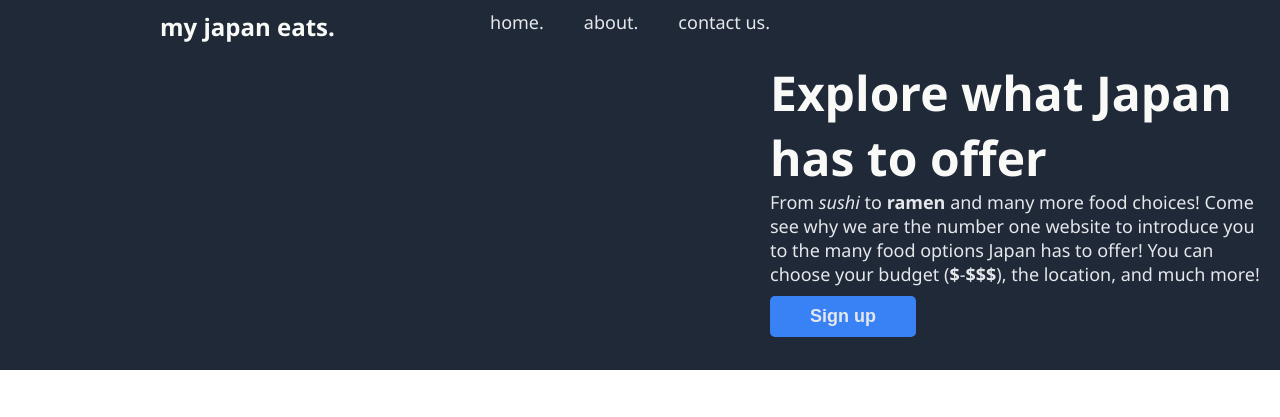
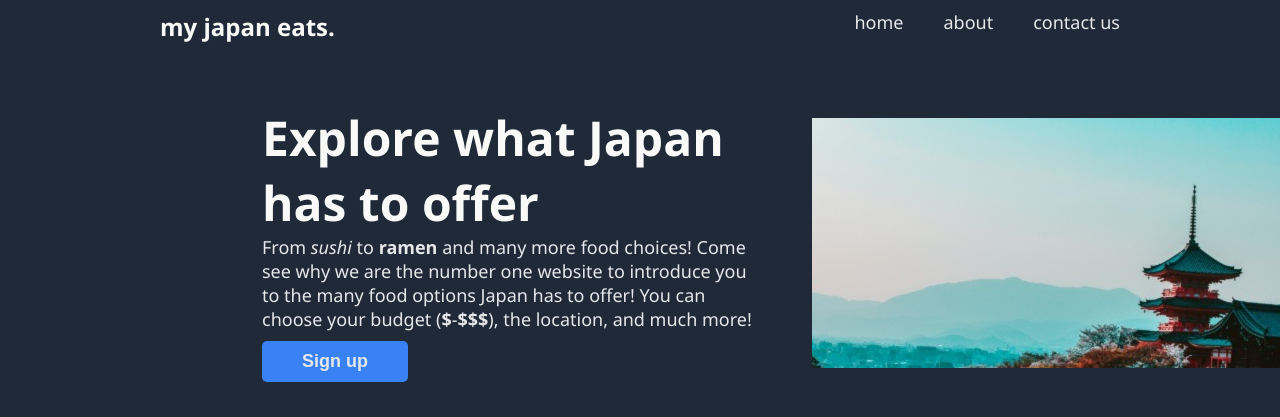
Before and after one commit to kevinsitu318/japan-trip, a plain HTML site: page index.html in a window 1280 px wide. Shown: the top 417 px of the page. Drawn offline with Linux system fonts and the light colour scheme.

Commit message:
correct layout for hero text and image

```diff
--- a/index.html
+++ b/index.html
@@ -3,7 +3,7 @@
 <html lang="en">
     <head>
         <meta charset="UTF-8">
-        <title>My Japan Eats!</title>
+        <title>my japan eats.</title>
         <link rel="stylesheet" href="style.css">
     </head>
     <body>
@@ -11,9 +11,9 @@
             <div class="header">
                 <div class="logo">my japan eats.</div>
                     <ul>
-                        <li><a href="index.html">home.</a></li>
-                        <li><a href="#">about.</a></li>
-                        <li><a href="#">contact us.</a></li>
+                        <li><a href="index.html">home</a></li>
+                        <li><a href="#">about</a></li>
+                        <li><a href="#">contact us</a></li>
                     </ul>
                     </div>
             <div class="header-info">
@@ -29,8 +29,10 @@
                 <div>
                     <button><a href="#">Sign up</a></button>
                 </div>
+                <div class="placeholder"></div>
                 </div>
             </div>
+
 
             <div class="intro">
                 Samples of food in Japan.
--- a/style.css
+++ b/style.css
@@ -10,19 +10,18 @@ body {
 
 .header-box {
     display: flex;
-    max-height: 400px;
-    flex: auto;
+    min-height: 400px;
     background-color: #1f2937;
-    color: #F9FAF8;
     padding: 10px;
+    flex-wrap: wrap;
 }
 
 
 .header {
     display: flex;
-    flex: 1;
-    height: 30px;
+    min-width: 100%;
     justify-content: space-between;
+    margin: 0;
 }
 
 .logo {
@@ -38,6 +37,7 @@ ul {
     display: flex;
     gap: 40px;
     margin: 0;
+    margin-right: 150px;
 }
 
 
@@ -46,6 +46,7 @@ a {
     color: #E5E7EB;
     font-size: 18px;
 }
+
 
 .pic img {
     opacity: .7;
@@ -58,10 +59,12 @@ a {
 .header-info {
     display: flex;
     flex-direction: column;
-    margin-right: auto;
     width: 500px;
     height: 300px;
-    margin-top: 50px;
+    margin: auto;
+    margin-left: 20%;
+    justify-content: center;
+    flex-wrap: wrap;
 }
 
 
@@ -86,6 +89,14 @@ button {
     color: white;
     background-color: #3882F6;
     padding: 10px 40px;
+}
+
+.placeholder {
+    background-image: url(../japan-trip/images/placeholder.jpg);
+    height: 250px;
+    width: 500px;
+    margin-left: 50px;
+
 }
 
 .acbut button {
```
Also changed, not shown: images/placeholder.JPEG (deleted), images/placeholder.jpg (added).
